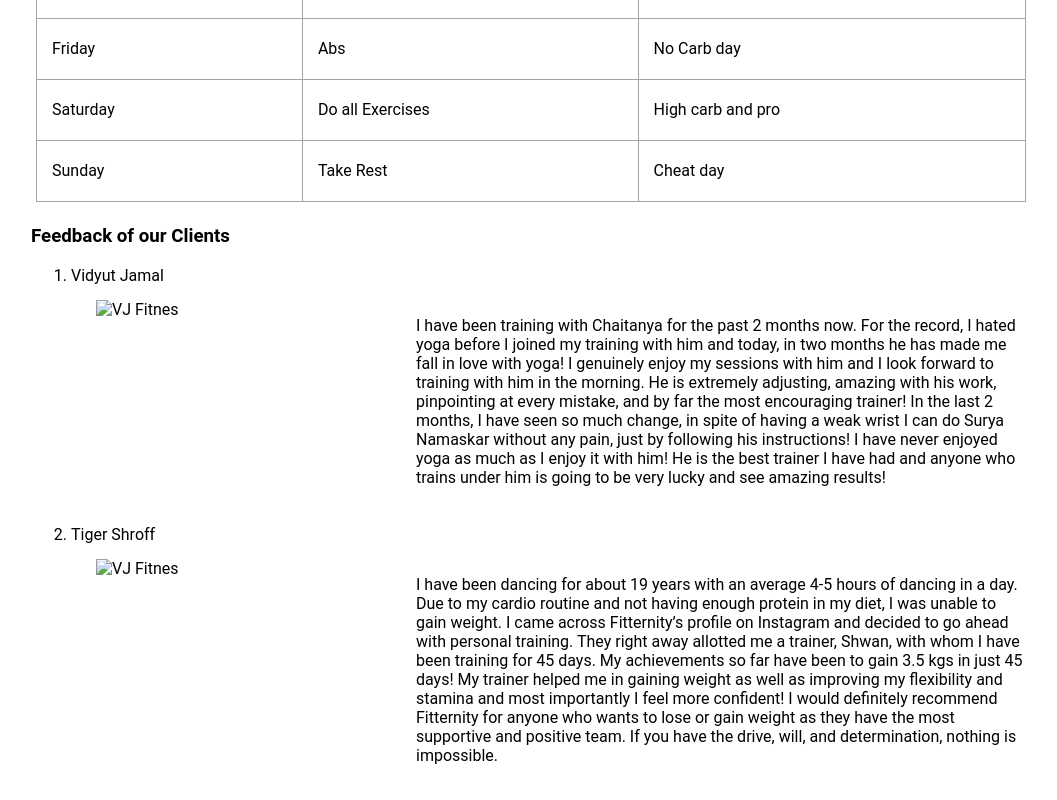
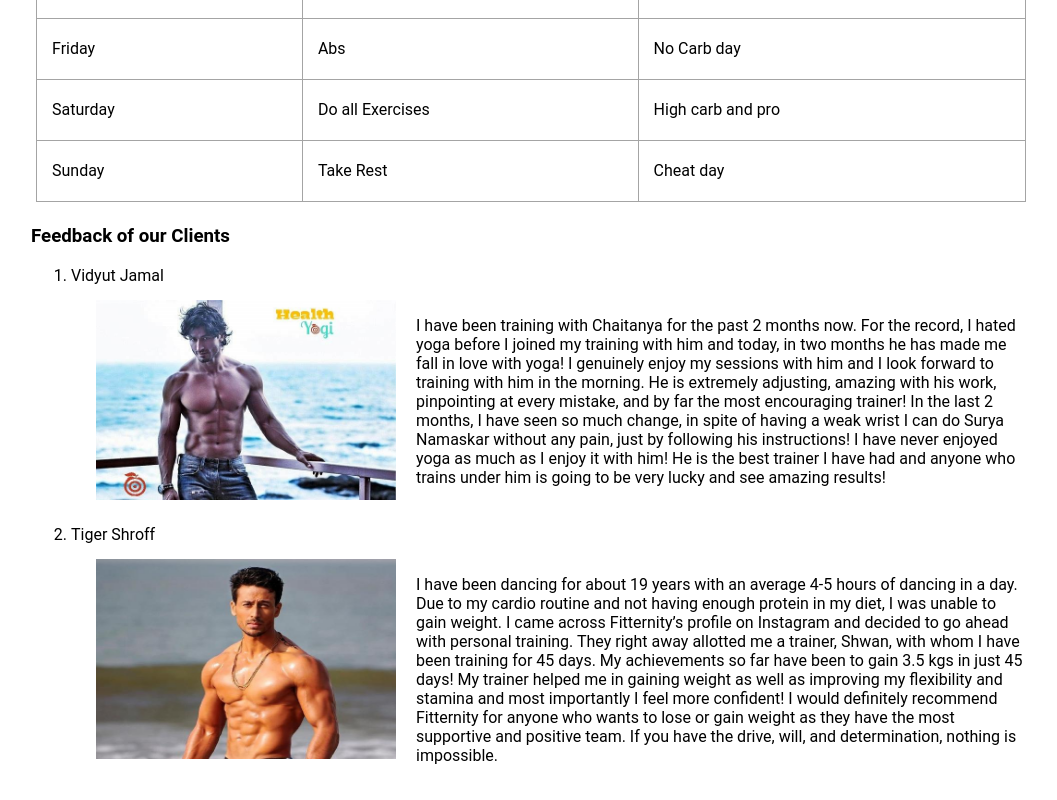
Before and after one commit to vivek0623/vivek, a plain HTML site: page index.html in a window 1280 px wide. Shown: the part 1208-2008 px from the top of the page, without its empty margins (109-1166 px from the left). Drawn offline with Linux system fonts and the light colour scheme; files whose address does not match are found by name.

Commit message:
Update index.html

```diff
--- a/index.html
+++ b/index.html
@@ -14,7 +14,7 @@ and open the template in the editor.
         <div id="header">
 
             <a href="#" class="logo">
-                <img src="./img/vjfitnesss.png" alt="VJ Fitness">
+                <img src="vjfitnesss.png" alt="VJ Fitness">
             </a>
 
             <nav>
@@ -94,7 +94,7 @@ and open the template in the editor.
             <li>Vidyut Jamal</li>
 
         <div id="identity">
-            <img src="img/vd.jpg" alt="VJ Fitnes" id="image" width="300"
+            <img src="vd.jpg" alt="VJ Fitnes" id="image" width="300"
                  height="200">
 
 
@@ -115,7 +115,7 @@ and open the template in the editor.
             <li>Tiger Shroff</li>
             <div id="identity">
 
-                <img src="img/TS.jpg" alt="VJ Fitnes" id="image" width="300"
+                <img src="TS.jpg" alt="VJ Fitnes" id="image" width="300"
                  height="200">
                 <p>I have been dancing for about 19 years with an average 4-5
                     hours of dancing in a day. Due to my cardio routine and not
```
